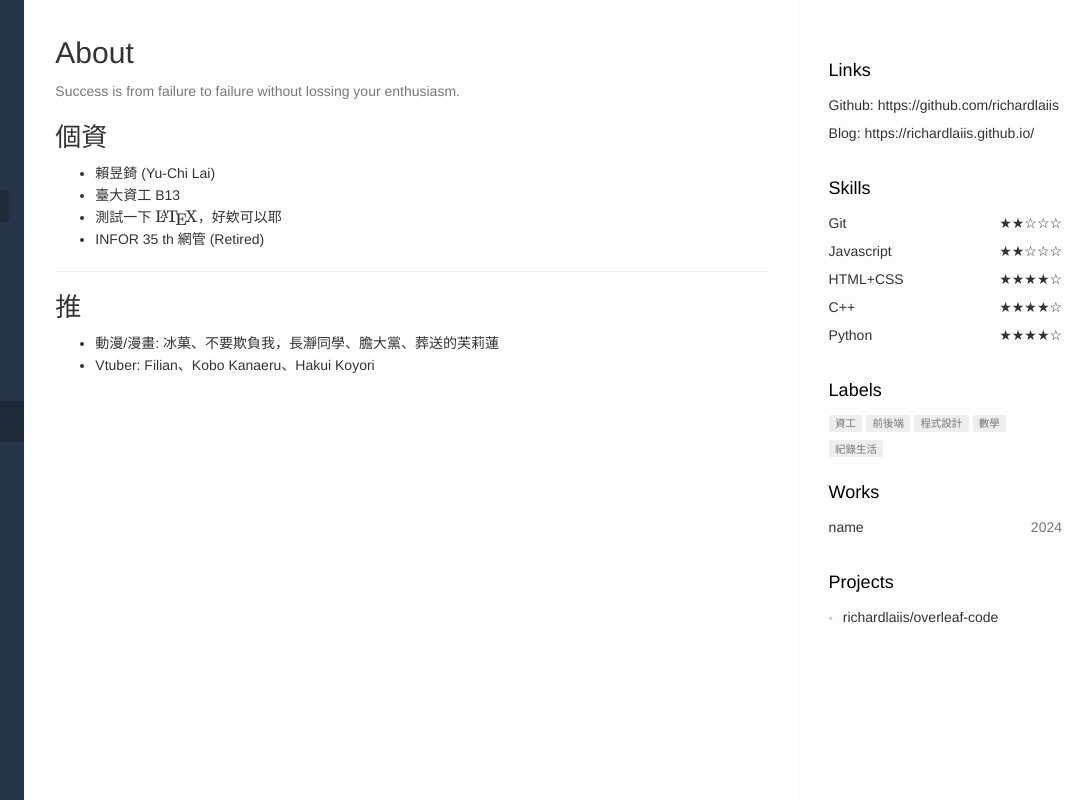
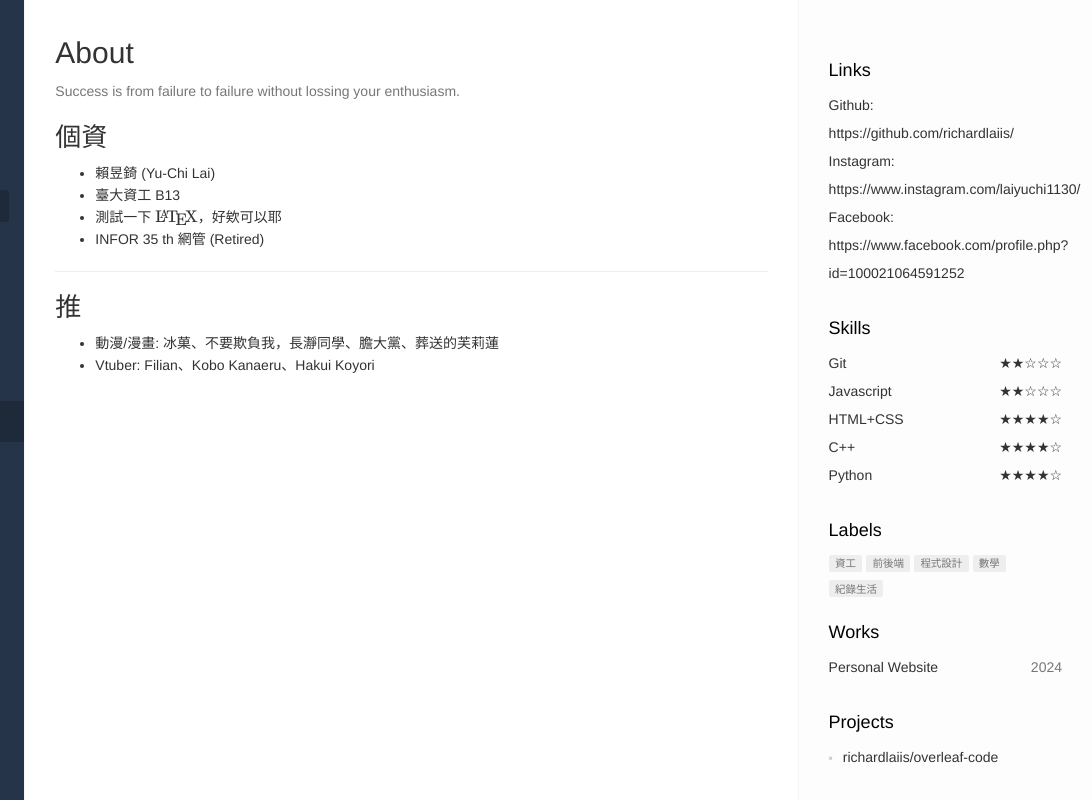
Before and after one commit to richardlaiis/archive, a plain HTML site: page about/index.html in a window 1280 px wide. Shown: the full height of the page, 188-1280 px from the left. Drawn offline with nearby package versions, Linux system fonts and the light colour scheme.

Commit message:
Site updated: 2024-06-23 19:34:19

```diff
--- a/about/index.html
+++ b/about/index.html
@@ -156,8 +156,6 @@
 
         <li><a href="https://github.com/richardlaiis" target="_blank" title="Github" data-toggle=tooltip data-placement=top><i class="icon icon-github"></i></a></li>
 
-        <li><a href="https://www.instagram.com/laiyuchi1130/" target="_blank" title="Instagram" data-toggle=tooltip data-placement=top><i class="icon icon-Instagram"></i></a></li>
-
     </ul>
 
     </nav>
@@ -247,14 +245,21 @@
           <li>
             Github:
 
-              <a href="https://github.com/richardlaiis" target="_blank">https://github.com/richardlaiis</a>
+              <a href="https://github.com/richardlaiis/" target="_blank">https://github.com/richardlaiis/</a>
 
           </li>
 
           <li>
-            Blog:
+            Instagram:
 
-              <a href="https://richardlaiis.github.io/" target="_blank">https://richardlaiis.github.io/</a>
+              <a href="https://www.instagram.com/laiyuchi1130/" target="_blank">https://www.instagram.com/laiyuchi1130/</a>
+
+          </li>
+
+          <li>
+            Facebook:
+
+              <a href="https://www.facebook.com/profile.php?id=100021064591252" target="_blank">https://www.facebook.com/profile.php?id=100021064591252</a>
 
           </li>
 
@@ -322,8 +327,8 @@
         <ul class="work-list lh-2x">
 
           <li class="clearfix">
-            <a href="https://richardlaiis.github.io/" target="_blank" title="name">
-              <span>name</span>
+            <a href="https://richardlaiis.github.io/" target="_blank" title="Personal Website">
+              <span>Personal Website</span>
               <span class="pull-right text-muted">2024</span>
             </a>
           </li>
@@ -387,8 +392,6 @@
 
         <li><a href="https://github.com/richardlaiis" target="_blank" title="Github" data-toggle=tooltip data-placement=top><i class="icon icon-github"></i></a></li>
 
-        <li><a href="https://www.instagram.com/laiyuchi1130/" target="_blank" title="Instagram" data-toggle=tooltip data-placement=top><i class="icon icon-Instagram"></i></a></li>
-
     </ul>
 
     <div class="copyright">
```
Also changed, not shown: 2024/06/21/hello-world/index.html (+7 -4 lines), archives/2024/06/index.html (+0 -4 lines), archives/2024/index.html (+0 -4 lines), archives/index.html (+0 -4 lines), categories/index.html (+0 -4 lines), categories/test/index.html (+0 -4 lines), index.html (+7 -4 lines), tags/index.html (+0 -4 lines).
